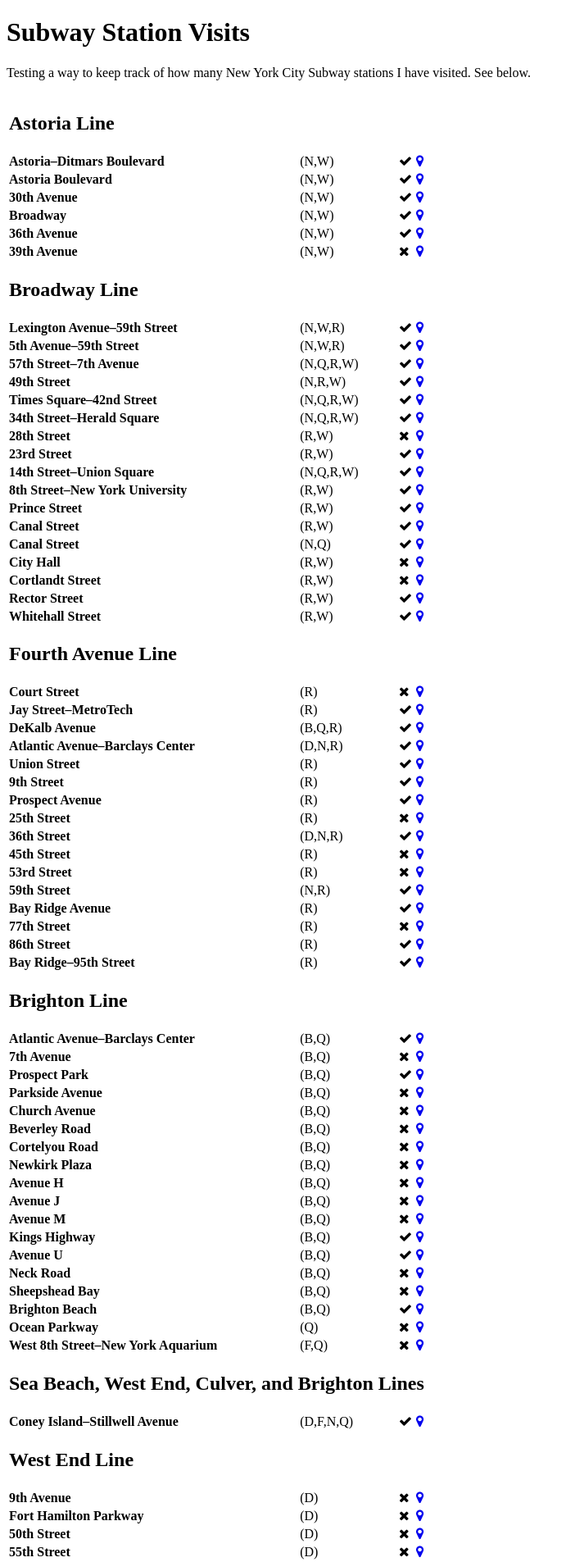
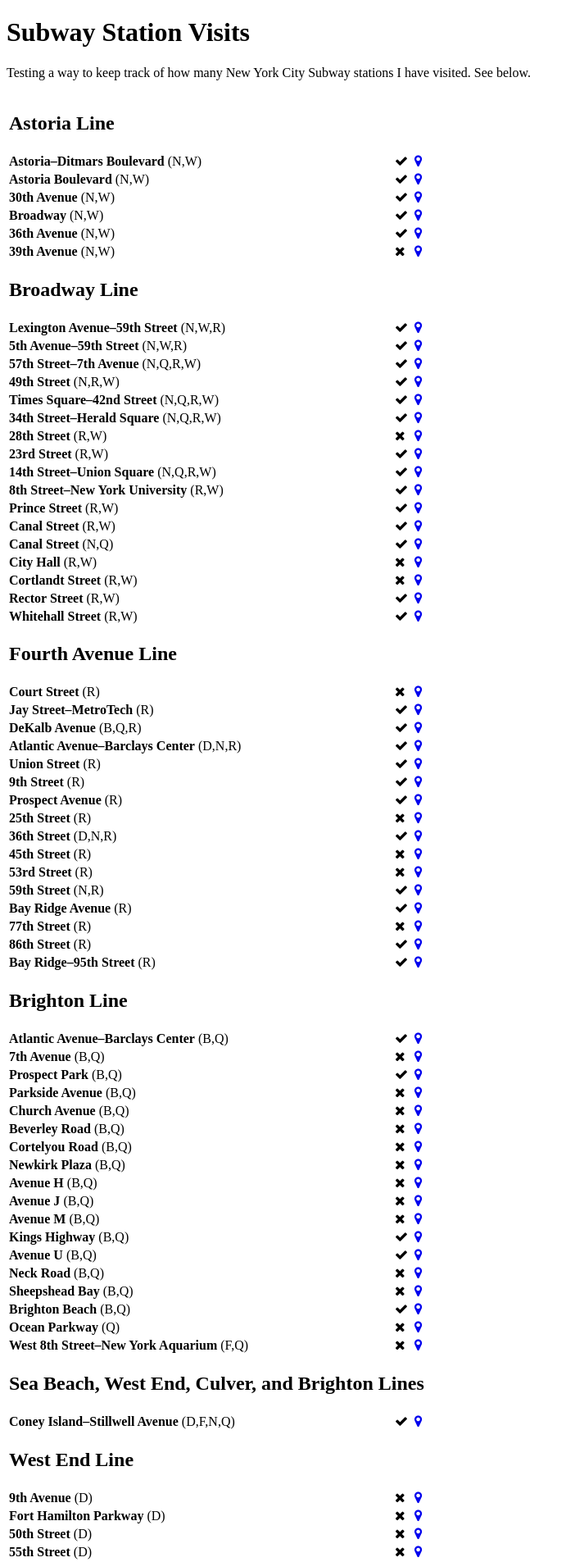
Before and after one commit to terrellfmerritt/subway, a Jekyll site: the page built from index.html, in a window 1280 px wide. Shown: the top 1905 px of the page at 82% size, without its empty margins (0-702 px from the left). Built offline with Jekyll 4.4.1, drawn with Linux system fonts in a browser that asks for light colours; nearby versions of some CDN libraries; some web fonts are replaced.

Commit message:
move routes to same line as station name

```diff
--- a/index.html
+++ b/index.html
@@ -11,12 +11,11 @@
 {% for station in site.data.stations %}
 	{% if station.station_ID == "LINE" or station.station_ID == "LINES" %}
 	<tr>
-		<td colspan="4"><h2>{{ station.line }} {% if station.station_ID == "LINE" %}Line{% else %}Lines{% endif %}</h2></td>
+		<td colspan="3"><h2>{{ station.line }} {% if station.station_ID == "LINE" %}Line{% else %}Lines{% endif %}</h2></td>
 	</tr>
 	{% else %}
 	<tr class="{% if station.visited == "yes" %}table-success{% endif %}{% if station.visited == "no" %}table-danger{% endif %}">
-		<td><strong>{{ station.stop_name }}</strong></th>
-		<td>({{ station.routes }})</td>
+		<td><strong>{{ station.stop_name }}</strong> ({{ station.routes }})</td>
 		<td>{% if station.visited == "yes" %}<i class="fa fa-check" aria-hidden="true"></i>{% endif %}{% if station.visited == "no" %}<i class="fa fa-close" aria-hidden="true"></i>{% endif %}</td>
 		<td><a href="https://www.google.com/maps/?q={{ station.gtfs_lat }},{{ station.gtfs_lon }}"><i class="fa fa-map-marker aria-hidden="true"></i></a></td>
 	</tr>
```
